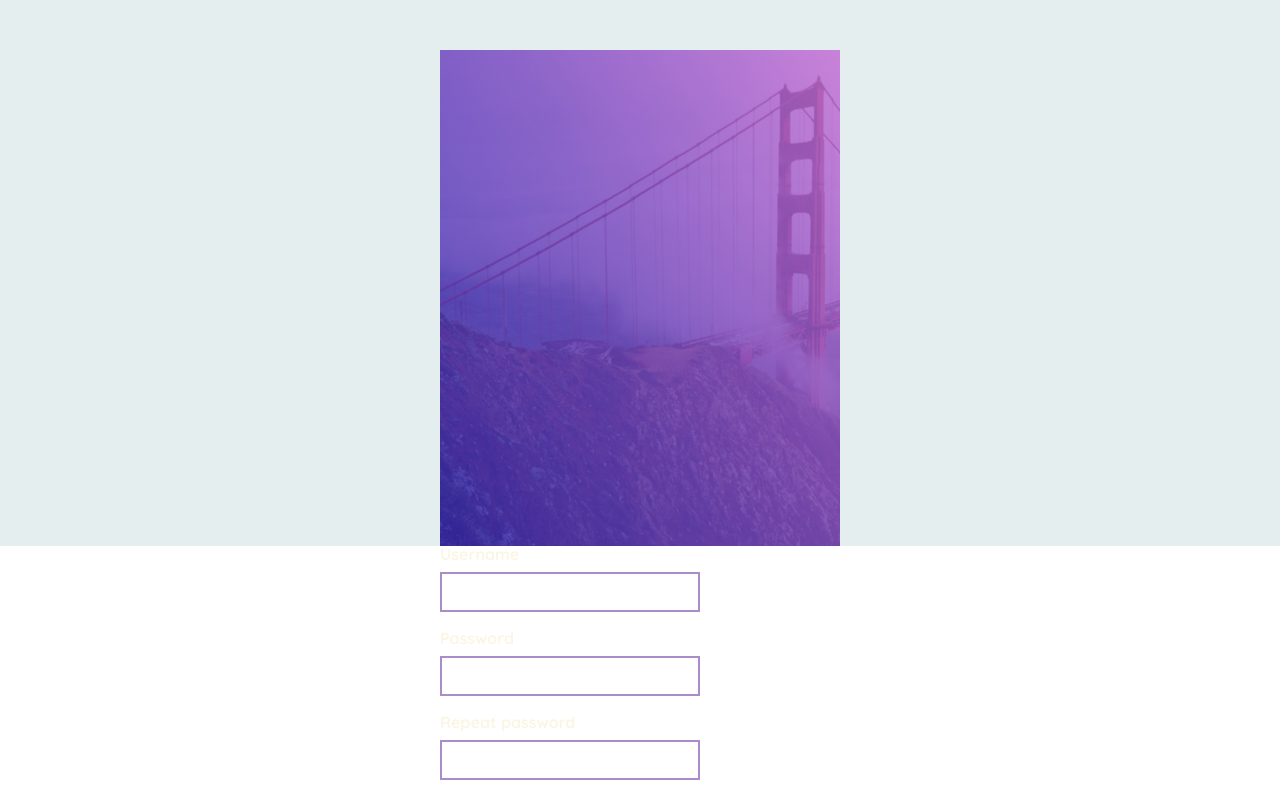
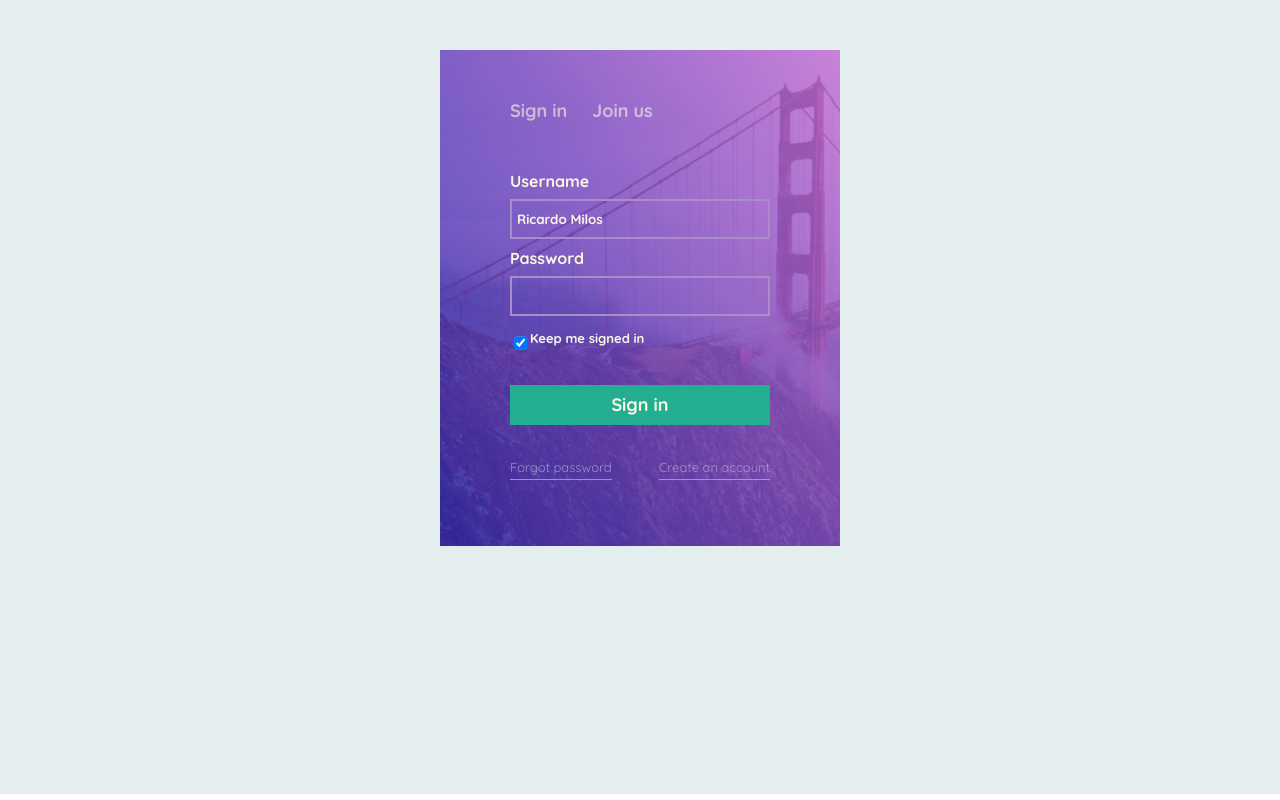
Before and after one commit to DmytroChekun/Lesson-12-Sign-Form, a plain HTML site: page index.html in a window 1280 px wide. Drawn offline with Linux system fonts and the light colour scheme.

Commit message:
Done (without working box switch)

```diff
--- a/css/style.css
+++ b/css/style.css
@@ -1,8 +1,8 @@
 .sign-box-wrapper{
   background: #e5eeee;
   padding-top: 50px;
-  height: 100%;
-  box-sizing: border-box;
+  width: 100vw;
+  height: 93vh;
 }
 
 .sign-box{
@@ -26,11 +26,12 @@
 
 .sign-box__sign-card{
   padding: 50px 70px;
-  visibility: hidden;
+  visibility: visible;
 }
 
 .sign-box__sign-join-bar{
-  margin-bottom: 50px;
+  padding-top: 50px;
+  padding-left: 70px;
 }
 
 .sign-box__switchers{
@@ -76,15 +77,25 @@
   font-family: 'Quicksand';
   font-weight: 700;
   color: #fbf6e4;
+  padding-left: 5px;
+}
+.form__input::-webkit-input-placeholder{
+  color: #fbf6e4;
 }
 
 .form__input:hover, .form__input:focus{
   border: 2px #23ae92 solid;
 }
+
 .form__error{
   visibility: hidden;
+  font-size: 10px;
+  color: rgb(180, 91, 91);
 }
 
+.form__input::invalid>.form__error{
+  visibility: visible;
+}
 .form__section--checkbox{
   display: flex;
   flex-direction: row;
@@ -134,6 +145,11 @@
 }
 
 .sign-box__join-card{
-  visibility: visible;
+  visibility: hidden;
   position: absolute;
+  top: 110px;
+  left: 70px;
+  right: auto;
 }
+
+/* Control sliders*/
--- a/index.html
+++ b/index.html
@@ -11,26 +11,28 @@
 </head>
 <body>
     <div class="sign-box-wrapper">
-        <div>
             <div class="sign-box">
                 <div class="sign-box__bg-layer">
-                    <div class="sign-box__sign-card" id="sign">
+                    <div class="sign-box__wrapper">
                         <div class="sign-box__sign-join-bar">
                             <ul class="sign-box__switchers">
                                 <li class="sign-box__switcher"><a class="switch-link" href="#sign">Sign in</a></li>
                                 <li class="sign-box__switcher"><a class="switch-link" href="#join">Join us</a></li>
                             </ul>
                         </div>
+                        <div class="sign-box__sign-card" id="sign">
                             <form action="#" method="get">
-                            <div class="form">
+                                <div class="form sign-card">
                                     <div class="form__section">
                                         <label class="form__label" for="Username">Username</label>
-                                    <input class="form__input" minlength="3" type="text" name="Username" id="Username">
+                                        <input class="form__input" minlength="3" type="name" name="Username" id="Username"
+                                        placeholder="Ricardo Milos">
                                         <div class="form__error">error</div>
                                     </div>
                                     <div class="form__section">
                                         <label class="form__label" for="Password">Password</label>
-                                    <input class="form__input" required type="password" name="Password" id="Password">
+                                        <input class="form__input"  minlength="3"
+                                        required type="password" name="Password" id="Password">
                                         <div class="form__error">error</div>
                                     </div>
                                     <div class="form__section form__section--checkbox">
@@ -52,21 +54,24 @@
                         </div>
                         <div class="sign-box__join-card" id="join">
                             <form action="#" method="get">
-                            <div class="form-section">
+                                <div class="form-section join-card">
                                     <div class="form__section">
                                         <label class="form__label" for="Username">Username</label>
-                                    <input class="form__input" minlength="3" type="text" name="Username" id="Username">
-                                    <div class="form__error">error</div>
+                                        <input class="form__input" minlength="3" type="text" name="Username" id="username">
+                                        <div class="form__error-join">error</div>
                                     </div>
                                     <div class="form__section">
                                         <label class="form__label" for="Password">Password</label>
-                                    <input class="form__input" required type="password" name="Password" id="Password">
-                                    <div class="form__error">error</div>
+                                        <input class="form__input" required type="password" name="Password" id="password">
+                                        <div class="form__error-join">error</div>
                                     </div>
                                     <div class="form__section">
                                         <label class="form__label" for="repeat_password">Repeat password</label>
                                         <input class="form__input" required type="repeat_password" name="repeat_password" id="repeat_password">
-                                    <div class="form__error">error</div>
+                                        <div class="form__error-join">error</div>
+                                    </div>
+                                    <div class="form__section join-btn">
+                                        <button type="submit" class="btn">Join us</button>
                                     </div>
                                 </div>
                             </form>
```
Lines whose indentation alone changed are shown as unchanged.
